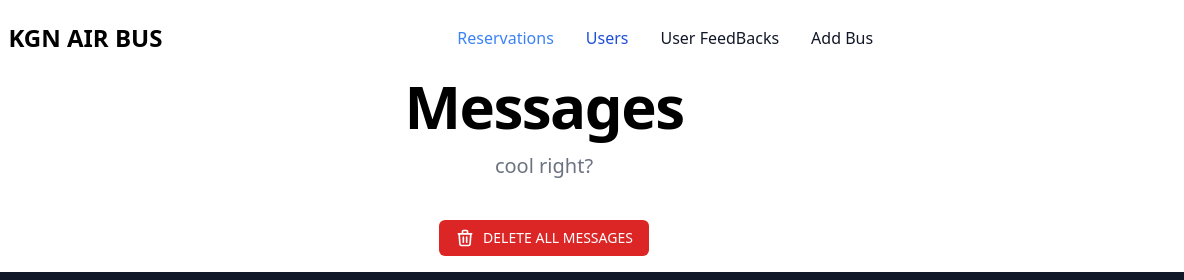
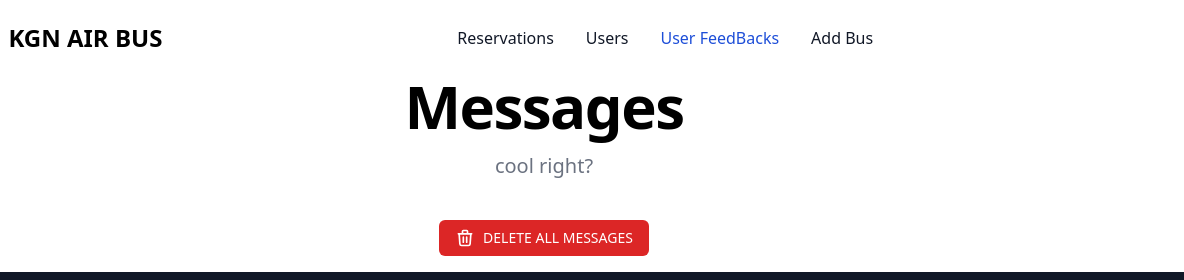
Before and after one commit to anishrajpandey/Online-Bus-ticket-reservation-system-ElectronJS, a website: page frontend/admin/feedbacks.html in a window 1280 px wide. Shown: the top 280 px of the page, 96-1280 px from the left. Drawn offline with nearby package versions, Linux system fonts and the light colour scheme; no server answers.

Commit message:
navigation fixes

```diff
--- a/frontend/admin/feedbacks.html
+++ b/frontend/admin/feedbacks.html
@@ -68,7 +68,7 @@
                 <li>
                   <a
                     href="./index.html"
-                    class="block py-2 pl-3 pr-4 text-white bg-blue-700 rounded md:bg-transparent text-blue-700 md:p-0 md:text-blue-500"
+                    class="block py-2 pl-3 pr-4 text-gray-900 rounded hover:bg-gray-100 md:hover:bg-transparent md:hover:text-blue-700 md:p-0 md:dark:hover:text-blue-500 dark:text-white dark:hover:bg-gray-700 dark:hover:text-white md:dark:hover:bg-transparent dark:border-gray-700"
                     aria-current="page"
                     >Reservations</a
                   >
@@ -77,7 +77,7 @@
                 <li>
                   <a
                     href="./userlist.html"
-                    class="block py-2 pl-3 pr-4 text-white bg-blue-700 rounded md:bg-transparent md:text-blue-700 md:p-0 md:dark:text-blue-500"
+                    class="block py-2 pl-3 pr-4 text-gray-900 rounded hover:bg-gray-100 md:hover:bg-transparent md:hover:text-blue-700 md:p-0 md:dark:hover:text-blue-500 dark:text-white dark:hover:bg-gray-700 dark:hover:text-white md:dark:hover:bg-transparent dark:border-gray-700"
                     aria-current="page"
                     >Users</a
                   >
@@ -85,7 +85,7 @@
                 <li>
                   <a
                     href="./feedbacks.html"
-                    class="block py-2 pl-3 pr-4 text-gray-900 rounded hover:bg-gray-100 md:hover:bg-transparent md:hover:text-blue-700 md:p-0 md:dark:hover:text-blue-500 dark:text-white dark:hover:bg-gray-700 dark:hover:text-white md:dark:hover:bg-transparent dark:border-gray-700"
+                    class="block py-2 pl-3 pr-4 text-white bg-blue-700 rounded md:bg-transparent md:text-blue-700 md:p-0 md:dark:text-blue-500"
                     >User FeedBacks</a
                   >
                 </li>
```
Also changed, not shown: frontend/about.html (+2 -2 lines), frontend/admin/addBus.html (+3 -3 lines), frontend/admin/index.html (+1 -1 lines), frontend/admin/userlist.html (+1 -1 lines), frontend/busSearch.html (+2 -2 lines), frontend/buses.html (+2 -2 lines), frontend/contact.html (+2 -2 lines), frontend/dashboard.html (+1 -1 lines), frontend/login.html (+1 -1 lines), frontend/services.html (+2 -2 lines), frontend/signup.html (+1 -1 lines), preload.js (+0 -14 lines).
